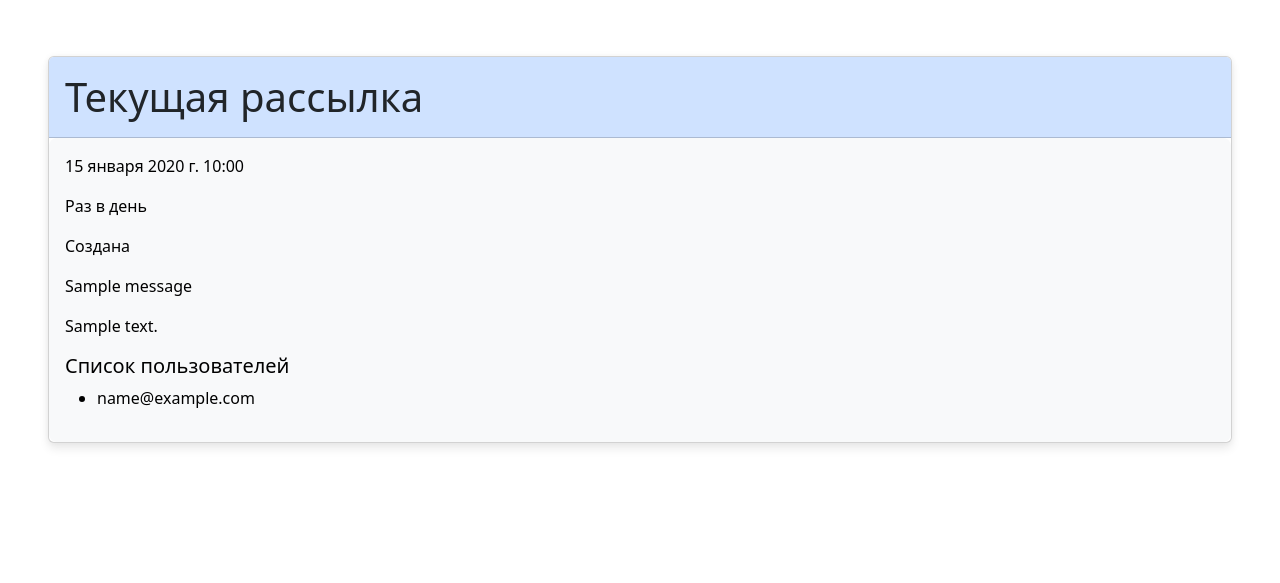
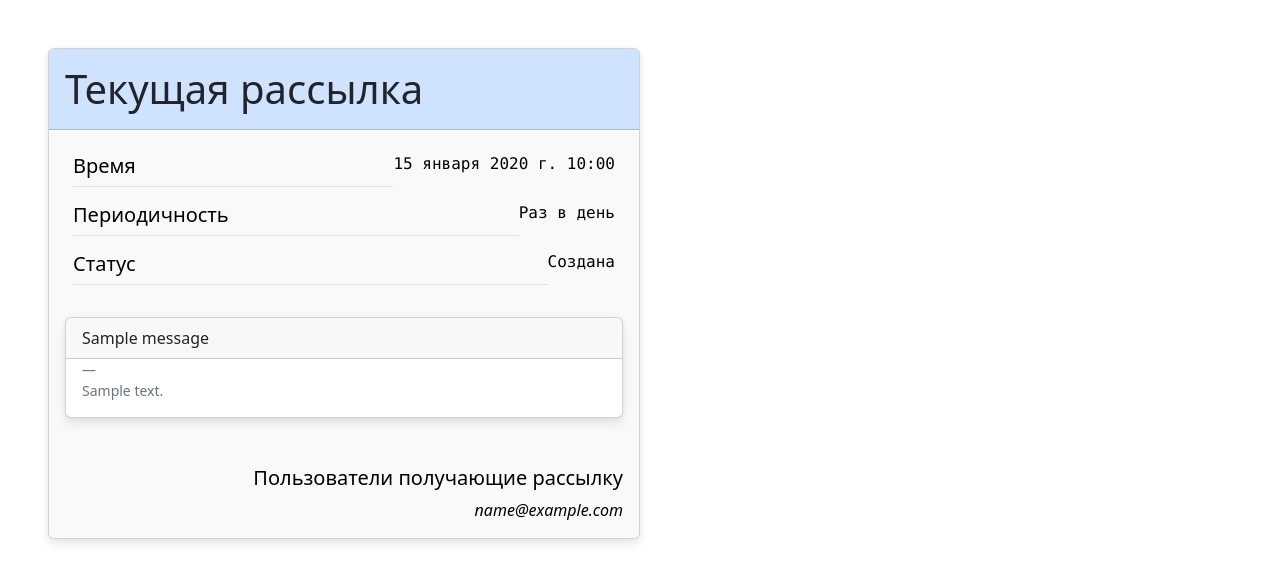
Before and after one commit to GamaRayL/skychimp, a Django app: page /mailings/1/ in a window 1280 px wide. Shown: the part 79-662 px from the top of the page. Run offline with Django 4.2, Linux system fonts and the light colour scheme; tables that the repository leaves empty hold one stand-in row (values such as "Sample post"); some libraries are stand-ins or nearby versions.

Commit message:
Добавлены и доработаны некоторые шаблоны

```diff
--- /dev/null
+++ b/main/templates/includes/status_statement.html
@@ -0,0 +1,7 @@
+{% if object.status == 'created' %}
+    bg-primary-subtle
+{% elif object.status == 'started' %}
+    bg-warning-subtle
+{% elif object.status == 'closed' %}
+    bg-success-subtle
+{% endif %}
--- a/main/templates/main/base.html
+++ b/main/templates/main/base.html
@@ -42,7 +42,6 @@
     </nav>
 
     <main class="container-fluid p-5">
-        <h1>{{ title }}</h1>
         {% block content %}
 
         {% endblock %}
--- a/main/templates/main/mailing_detail.html
+++ b/main/templates/main/mailing_detail.html
@@ -1,28 +1,58 @@
 {% extends 'main/base.html' %}
 {% block content %}
-    <div class="card">
-        <div class="card-header py-3
-                    {% if object.status == 'created' %}bg-primary-subtle
-                    {% elif object.status == 'started' %}bg-warning-subtle
-                    {% elif object.status == 'closed' %}bg-success-subtle
-                    {% endif %}
-        ">
-            <h1 class="my-0 fw-normal">Текущая рассылка</h1>
+    <div class="card w-50">
+        <div class="card-header py-3 {% include 'includes/status_statement.html' %}">
+            <h1 class="my-0 fw-normal display-6">Текущая рассылка</h1>
         </div>
         <div class="card-body text-bg-light rounded-3">
-            <p class="">{{ object.send_time }}</p>
-            <p class="">{{ object.get_frequency_display }}</p>
-            <p class="">{{ object.get_status_display }}</p>
-            <div>
-                <p>{{ object.message.title }}</p>
-                <p>{{ object.message.description }}</p>
+            <div class="mb-4">
+                <ul class="list-group">
+                    <li class="d-flex justify-content-between lh-sm p-2">
+                        <div class="w-100 border-bottom pb-2">
+                            <h5 class="my-0">Время</h5>
+                        </div>
+                        <span class="text-body-emphasis text-nowrap font-monospace">
+                            {{ object.send_time }}
+                        </span>
+                    </li>
+
+                    <li class="d-flex justify-content-between lh-sm p-2">
+                        <div class="w-100 border-bottom pb-2">
+                            <h5 class="my-0">Периодичность</h5>
+                        </div>
+                        <span class="text-body-emphasis text-nowrap font-monospace">
+                            {{ object.get_frequency_display }}
+                        </span>
+                    </li>
+
+                     <li class="d-flex justify-content-between lh-sm p-2">
+                        <div class="w-100 border-bottom pb-2">
+                            <h5 class="my-0">Статус</h5>
+                        </div>
+                        <span class="text-body-emphasis text-nowrap font-monospace">
+                            {{ object.get_status_display }}
+                        </span>
+                    </li>
+                </ul>
             </div>
-            <div class="">
-                <h5>Список пользователей</h5>
-                <ul>
-                    {% for user in users_list %}
-                        <li>{{ user }}</li>
-                    {% endfor %}
+
+            <div class="card mb-5">
+                <div class="card-header">{{ object.message.title }}</div>
+                <div class="card-body">
+                    <blockquote class="blockquote mb-0 blockquote-footer">
+                        <p>{{ object.message.description }}</p>
+                    </blockquote>
+                </div>
+            </div>
+
+            <div class="text-end">
+                <h5>Пользователи получающие рассылку</h5>
+                <ul class="list-group list-unstyled">
+                    <li>
+                        {% for user in users_list %}
+                            <span><em>{{ user }}</em></span>
+                        {% endfor %}
+                    </li>
                 </ul>
             </div>
         </div>
--- a/main/views.py
+++ b/main/views.py
@@ -1,5 +1,4 @@
-from django.shortcuts import render
-from django.views.generic import TemplateView, ListView, CreateView, UpdateView, DetailView, DeleteView
+from django.views.generic import TemplateView, CreateView, DetailView, DeleteView, UpdateView, ListView
 from django.urls import reverse_lazy
 from main.forms import MailingForm
 from main.models import Mailing
@@ -7,6 +6,9 @@ from main.models import Mailing
 
 class IndexView(TemplateView):
     template_name = 'main/home.html'
+    extra_context = {
+        'title': 'Главная страница'
+    }
 
 
 class MailingListView(ListView):
@@ -35,6 +37,7 @@ class MailingDetailView(DetailView):
     def get_context_data(self, **kwargs):
         context_data = super().get_context_data(**kwargs)
         users_list = self.object.user.values_list('email', flat=True)
+        context_data['title'] = 'Текущая рассылка'
         context_data['users_list'] = users_list
         return context_data
 
```
Also changed, not shown: main/templates/main/mailing_list.html (+2 -6 lines).
